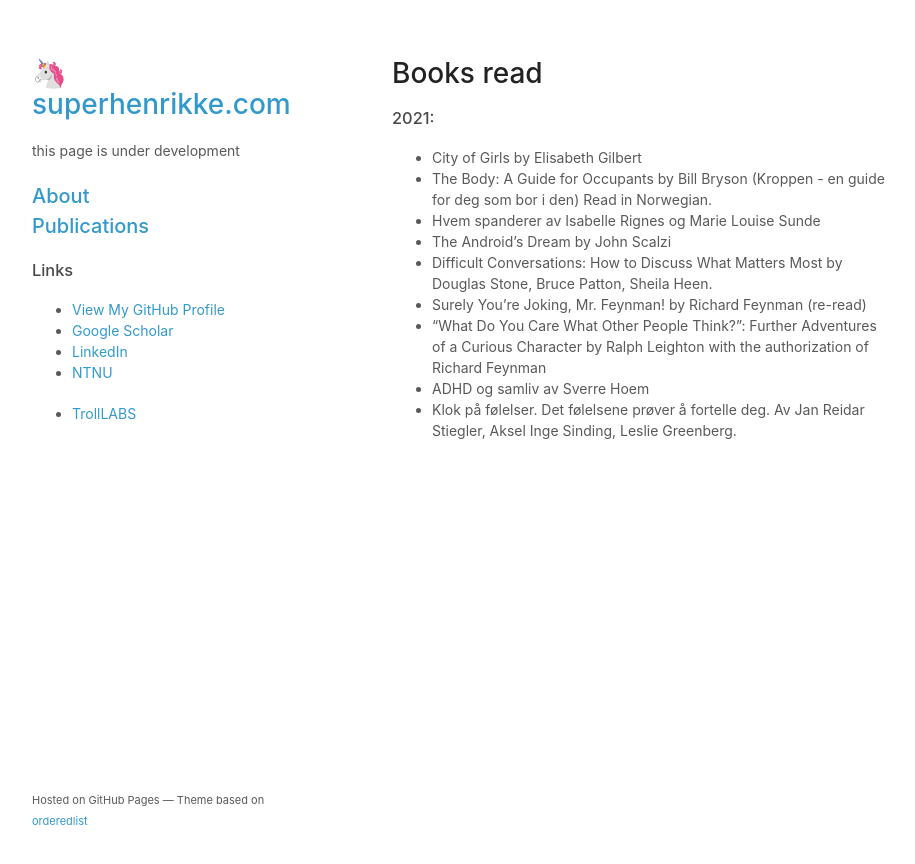
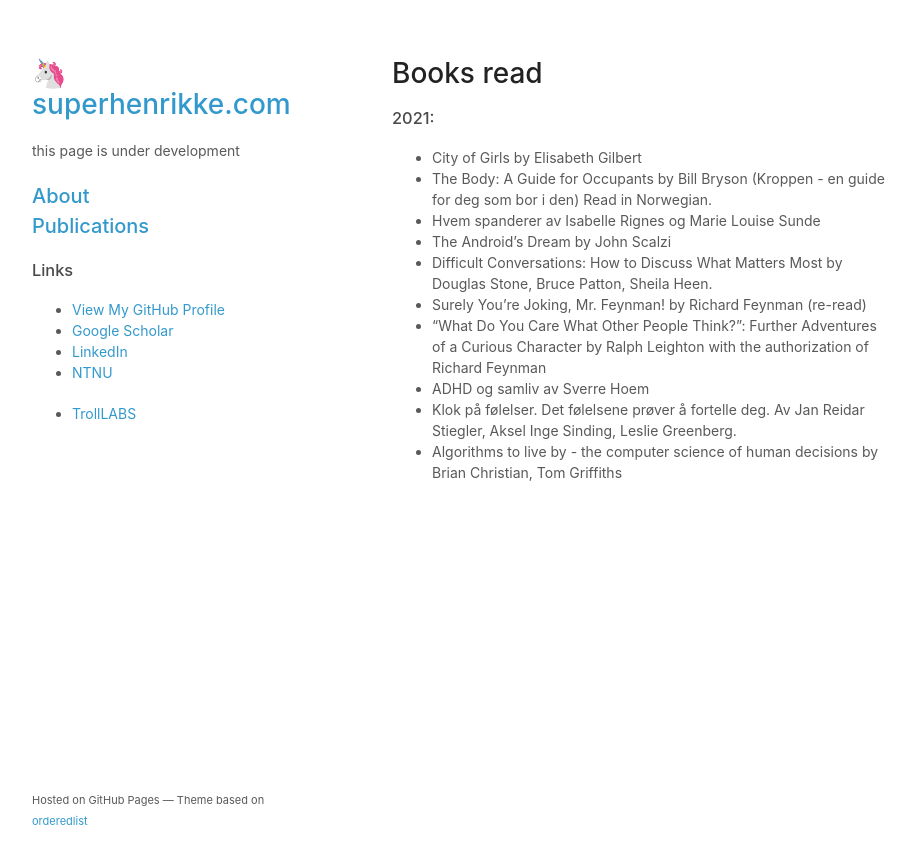
Before and after one commit to superhenrikke/superhenrikke.github.io, a Jekyll site: the page built from books.md, in a window 1280 px wide. Shown: the top 864 px of the page, without its empty margins (178-1093 px from the left). Built offline with Jekyll 4.4.1, drawn with Linux system fonts in a browser that asks for light colours; our own code applies the rules of GitHub Pages for plain Markdown files; a script that is not in the unit is left out.

Commit message:
Update books.md

```diff
--- a/books.md
+++ b/books.md
@@ -11,3 +11,4 @@
 - "What Do You Care What Other People Think?": Further Adventures of a Curious Character by Ralph Leighton with the authorization of Richard Feynman
 - ADHD og samliv av Sverre Hoem
 - Klok på følelser. Det følelsene prøver å fortelle deg. Av Jan Reidar Stiegler, Aksel Inge Sinding, Leslie Greenberg.
+- Algorithms to live by - the computer science of human decisions by Brian Christian, Tom Griffiths
```
